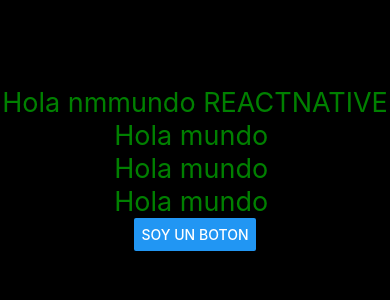
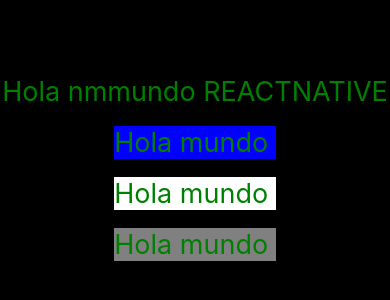
Before and after one commit to carloscoder25/PM19x, a React Native app in the folder Blank/: screen / in a window 390 px wide. Shown: the part 254-554 px from the top of the page. Built offline with nearby package versions, Linux system fonts and the light colour scheme.

Commit message:
eliminacion de boton y añadido de colores

```diff
--- a/Blank/App.js
+++ b/Blank/App.js
@@ -3,12 +3,12 @@
 import React,{Children, useState} from 'react';
 
 //componente Propio  Texto
-const Texto =()=>{
+const Texto =({style})=>{
   const[contenido,setContenido]=useState('Hola mundo')
   const actualizarTexto=()=>{setContenido('Estado modificado')}
   const actualizacion=()=>{setContenido('Hola mundo')}
   return(
-    <Text style={styles.Text} onPress={actualizarTexto}>{ contenido} </Text>
+    <Text style={[styles.Text,style]} onPress={actualizarTexto}>{ contenido} </Text>
 
   ) ;
 
@@ -26,15 +26,17 @@
   return (
     <View style={styles.container}>
       <Text style={styles.Text}>Hola nmmundo REACTNATIVE</Text>
-      <Texto style={styles.Text}></Texto>
-      <Texto></Texto>
-      <Texto></Texto>
+      <br></br>
+      <Texto style={styles.azul}></Texto>
+      <br></br>
+
+      <Texto style={styles.Blanco}></Texto>
+      <br></br>
+      <Texto style={styles.Gris}></Texto>
 
 
 
-      <Boton title='Soy un boton'></Boton>
 
-      <StatusBar style="auto" />
     </View>
   );
 }
@@ -50,4 +52,7 @@
     color:'green',
     fontSize:27,
   },
+  azul:{backgroundColor:'blue'},
+  Blanco:{backgroundColor:'white'},
+  Gris:{backgroundColor:'grey'},
 });
```
